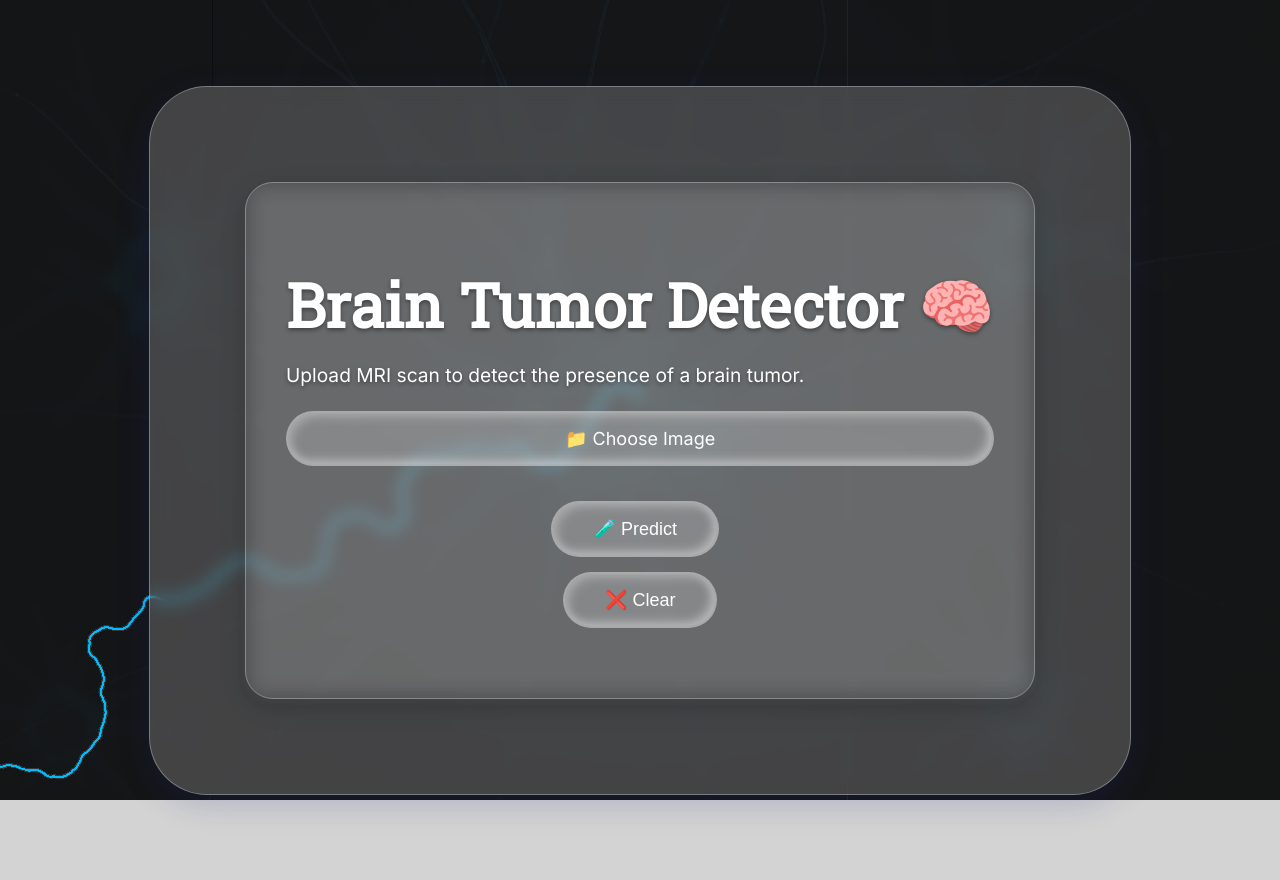
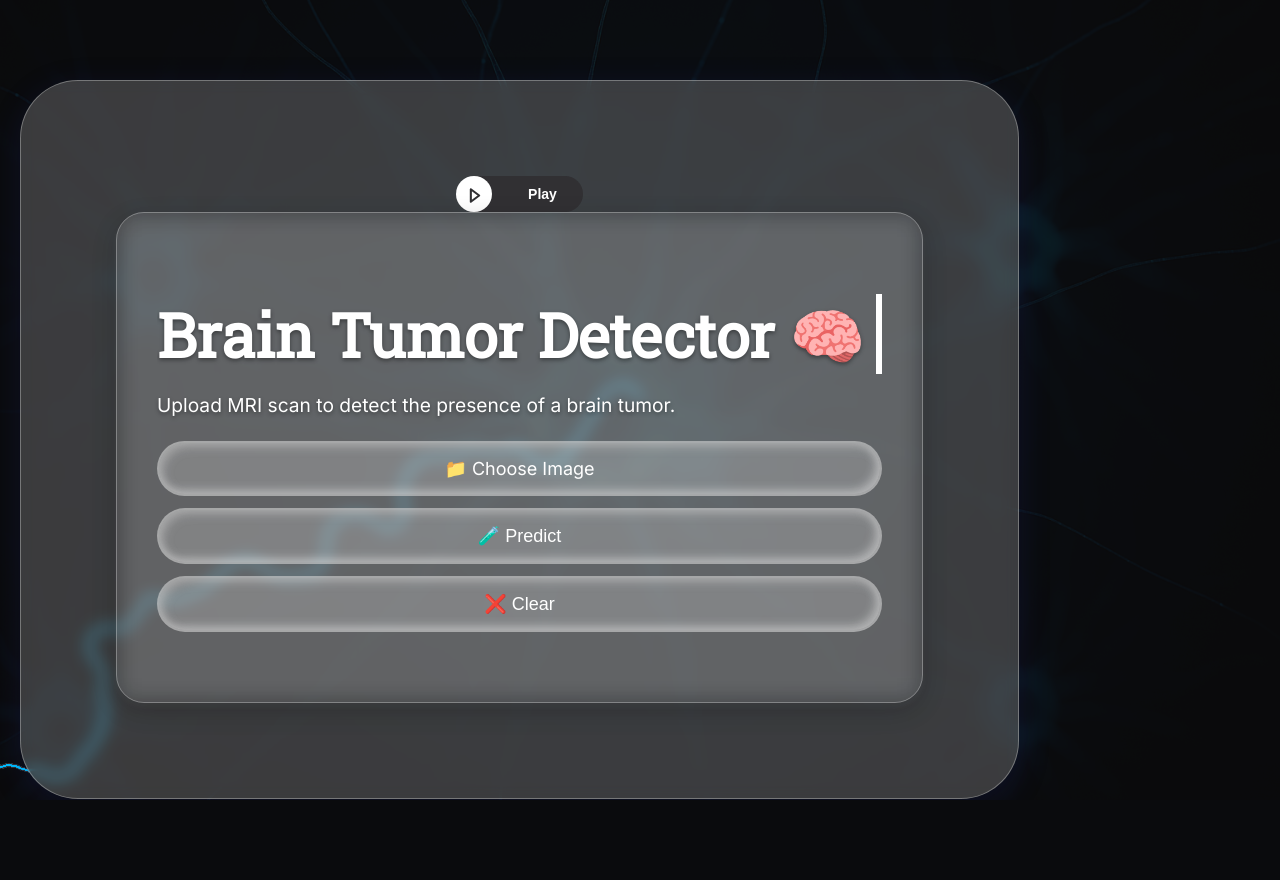
Before and after one commit to anshusarkar/Final-year-group-project, a Flask app: page / in a window 1280 px wide. After the commit the page ends 800 px from the top, so only its background shows below. Run offline with Flask 3, Linux system fonts and the light colour scheme; parts of the project's set-up code (start-up, migrations or seed data) failed here and were passed over.

Commit message:
another_upload

```diff
--- a/app.py
+++ b/app.py
@@ -107,4 +107,4 @@
     return render_template("index.html", prediction=prediction, image_path=image_path)
 
 if __name__ == "__main__":
-    app.run(host='0.0.0.0', port=10000)
+    app.run(debug=True, port=8300)
--- a/static/script.js
+++ b/static/script.js
@@ -7,10 +7,45 @@
   const clearSound = new Audio('/static/sounds/cler-butn-click.mp3');
   const fileUploadSound = new Audio('/static/sounds/file-upload.mp3');
 
-  window.onload = function() {
-      var audio = document.getElementById("myAudio");
-      audio.play();
-  };
+
+    // Play the first audio
+    const audio1 = document.getElementById("audio1");
+    const audio2 = document.getElementById("audio2");
+
+    // Play on load
+    window.addEventListener("load", () => {
+        audio1.play();
+
+        setTimeout(() => {
+          audio2.play();
+
+          // Optional: stop audio2 after 4 seconds
+          setTimeout(() => {
+            audio2.pause();
+            audio2.currentTime = 0;
+            console.log("⏹️ audio2 stopped after 4 seconds");
+          }, 4000);
+        }, 1000); // Delay audio2 by 1 second
+      });
+
+    // Toggle audio using the switch
+    const audioToggleCheckbox = document.querySelector(".btn-container input[type='checkbox']");
+    const playLabel = document.querySelector(".btn-container .title");
+
+
+    if (audioToggleCheckbox) {
+      audioToggleCheckbox.addEventListener("change", () => {
+        window.location.reload();
+        if (audioToggleCheckbox.checked) {
+          playLabel.textContent = "Audio";
+          audio1.play();
+
+          audio2.play();
+
+        }
+      });
+    }
+
 
   // File upload feedback
   fileInput.addEventListener('change', function () {
--- a/static/style.css
+++ b/static/style.css
@@ -10,6 +10,7 @@
     min-height: 100vh;
     position: relative;
     overflow: auto;
+    position: fixed;
 }
 
 /* Background image wrapper */
@@ -25,8 +26,109 @@
     background-position: center;
     background-repeat: no-repeat;
     background-attachment: fixed;
-    opacity: 0.4;
+    opacity: 70%;
     z-index: -3;
+}
+/* From Uiverse.io by Na3ar-17 */
+.btn-container {
+    display: flex;
+    justify-content: center;
+    align-items: center;
+    margin: 0;
+    padding: 0;
+    box-sizing: border-box;
+    font-family: Arial, Helvetica, sans-serif;
+    color: #fff;
+  }
+
+  .switch {
+    font-size: 0.875rem;
+    position: relative;
+    display: inline-block;
+    width: 9em;
+    height: 2.6em;
+  }
+
+  .switch input {
+    display: none;
+    opacity: 0;
+    width: 0;
+    height: 0;
+  }
+
+  .switch input:checked + .slider .ball {
+    box-shadow: 10px 10px 100px #7f8996;
+  }
+
+  .switch input:checked + .slider .title {
+    left: 40%;
+  }
+
+  .switch input:checked + .slider {
+    background-color: #8a5cd4;
+  }
+
+  .switch input:focus + .slider {
+    box-shadow: 10px 10px 100px #7f8996;
+  }
+
+  .switch input:checked + .slider .ball {
+    left: 72%;
+    transform: rotate(360deg);
+    box-shadow: none;
+    outline: 6px solid rgba(255, 255, 255, 0.278);
+  }
+
+  .switch .slider {
+    position: absolute;
+    cursor: pointer;
+    top: 0;
+    left: 0;
+    right: 0;
+    bottom: 0;
+    background-color: #313033;
+    transition: all 0.4s;
+    border-radius: 30px;
+  }
+
+  .switch .slider .title {
+    position: absolute;
+    top: 50%;
+    left: 50%;
+    transform: translate(-50%, -50%);
+    font-weight: 600;
+    transition: all 0.4s;
+    -webkit-user-select: none;
+    -ms-user-select: none;
+    user-select: none;
+  }
+  .title{
+    margin-inline: 23px;
+    text-align: center;
+  }
+
+  .switch .slider .ball {
+    background-color: #fff;
+    height: 36px;
+    width: 36px;
+    border-radius: 50%;
+    position: absolute;
+    left: -1px;
+    transition: 0.4s;
+  }
+
+  .switch .slider .ball .icon {
+    position: absolute;
+    top: 58%;
+    left: 53%;
+    transform: translate(-50%, -50%);
+    color: #313033;
+    font-size: 12px;
+  }
+
+  .preview-section img {
+    width: 300px; /* Consider removing this and using max-width: 100% */
+    height: auto;
 }
 
 /* Canvas for neuron animation */
@@ -52,6 +154,7 @@
     max-width: 807px;
     margin: auto auto;
     animation: fadeInForward 2s ease-out forwards;
+
 }
 
 .inner-container {
@@ -68,9 +171,33 @@
     transition: transform 0.5s ease-out;
     transform-style: preserve-3d;
 }
+.typewriter {
+    overflow: hidden;             /* Hides the overflowing text */
+    border-right: .1em solid #ffffff; /* Typing cursor */
+    white-space: nowrap;         /* Keeps the text on a single line */
+    animation: typing 3.79s steps(25, end), blink-caret 0.75s step-end infinite;
+  }
 
-.clear-btn{
-    margin-left: 277px;
+  @keyframes typing {
+    from { width: 0 }
+    to { width: 100% }
+  }
+
+  @keyframes blink-caret {
+    from, to { border-color: transparent }
+    50% { border-color: rgb(255, 255, 255) }
+  }
+.clear-btn,.submit-btn {
+    display: block;
+    width: 728px;
+    margin-left: auto;
+    margin-right: auto;
+}
+.submit-btn {
+    width: 807px;
+}
+.custom-file-upload {
+    margin-bottom: -23px;
 }
 
 /* Transparent button base */
@@ -155,9 +282,9 @@
 }
 
 .form-buttons {
-    display: grid;
-    gap: 10px;
-    grid-template-columns: auto auto;
+    display: flex;
+    flex-wrap: wrap;
+    gap: 12px;
     justify-content: center;
     margin-top: 20px;
 }
@@ -311,7 +438,7 @@
     animation: fadeInForward 0.7s ease-out forwards;
 }
 
-h1, .subtitle, .upload-form, .preview-section, .result-section {
+ .subtitle, .upload-form, .preview-section, .result-section {
     opacity: 0;
     animation: fadeInForward 1.5s ease-out forwards;
 }
@@ -321,7 +448,7 @@
 
 
 
-h1 { animation-delay: 0.2s; }
+/* h1 { animation-delay: 0.2s; } */
 .subtitle { animation-delay: 0.4s; }
 .upload-form { animation-delay: 0.6s; }
 
@@ -343,3 +470,13 @@
     background-color: rgba(0, 191, 255, 0.1);
     border-color: #0095ff;
   }
+  @media (max-width: 480px) {
+    .container {
+        width: 100%; /* Take full viewport width */
+        padding-left: -100px; /* Add some left padding */
+        padding-right: -100px; /* Add some right padding */
+        max-width: none; /* Remove the max-width restriction for small phones */
+    }
+
+    /* ... other phone-specific styles ... */
+}
--- a/templates/index.html
+++ b/templates/index.html
@@ -2,17 +2,47 @@
 <html lang="en">
 <head>
     <meta charset="UTF-8">
+    <meta name="viewport" content="width=device-width, initial-scale=1.0">
     <title>🧠 Brain Tumor Detector</title>
-    <link rel="stylesheet" href="{{ url_for('static', filename='style.css') }}">
+    <link rel="stylesheet" href="style.css">
     <link href="https://fonts.googleapis.com/css2?family=Inter:wght@400;600&display=swap" rel="stylesheet">
     <link href="https://fonts.googleapis.com/css2?family=Roboto+Slab&display=swap" rel="stylesheet">
-
 </head>
 <body>
-    <audio id="myAudio" src="/static/sounds/reload_page.mp3" preload="auto"></audio>
+
+    <audio id="audio1" src="/static/sounds/typing.mp3"></audio>
+    <audio id="audio2" src="/static/sounds/reload_page.mp3"></audio>
     <canvas id="neuronCanvas"></canvas>
-    <div class="overlay"></div> <!-- optional: dark overlay -->
-        <div class="container">
+    <div class="overlay"></div> <div class="container">
+        <div class="btn-container">
+        <label class="switch">
+            <input type="checkbox" />
+            <span class="slider">
+                <span class="title">Play</span>
+                <span class="ball">
+                    <span class="icon">
+                        <svg
+                            class="w-6 h-6 text-gray-800 dark:text-white"
+                            aria-hidden="true"
+                            xmlns="http://www.w3.org/2000/svg"
+                            width="25"
+                            height="25"
+                            fill="none"
+                            viewBox="0 0 24 24"
+                        >
+                            <path
+                                stroke="currentColor"
+                                stroke-linecap="round"
+                                stroke-linejoin="round"
+                                stroke-width="2"
+                                d="M8 18V6l8 6-8 6Z"
+                            ></path>
+                        </svg>
+                    </span>
+                </span>
+            </span>
+        </label>
+    </div>
         <div class="inner-container">
             <h1 class="typewriter">Brain Tumor Detector 🧠</h1>
             <p class="subtitle">Upload MRI scan to detect the presence of a brain tumor.</p>
@@ -20,10 +50,7 @@
                 <label for="file-upload" id="file-label" class="custom-file-upload" >📁 Choose Image</label>
                 <input type="file" id="file-upload" name="file" accept="image/*" hidden />
                 <div class="form-buttons">
-                        <button type="submit" aria-label="Submit MRI for prediction">🧪 Predict</button>
-
-                    </div>
-                    <div>
+                    <button type="submit" class="submit-btn" aria-label="Submit MRI for prediction">🧪 Predict</button>
                     <button type="button" class="clear-btn" aria-label="Clear uploaded file and reset">❌ Clear</button>
                 </div>
             </form>
@@ -31,7 +58,7 @@
             {% if image_path %}
                 <div class="preview-section">
                     <h2>📷 Uploaded Image</h2>
-                        <img src="{{ image_path }}" width="300" alt="Uploaded Image">
+                    <img src="{{ image_path }}" alt="Uploaded Image">
                 </div>
             {% endif %}
 
```
Also changed, not shown: static/uploads/Meningioma.jpeg (deleted), static/uploads/m_28.jpg (deleted), 9 other files. Lines whose indentation alone changed are shown as unchanged.
